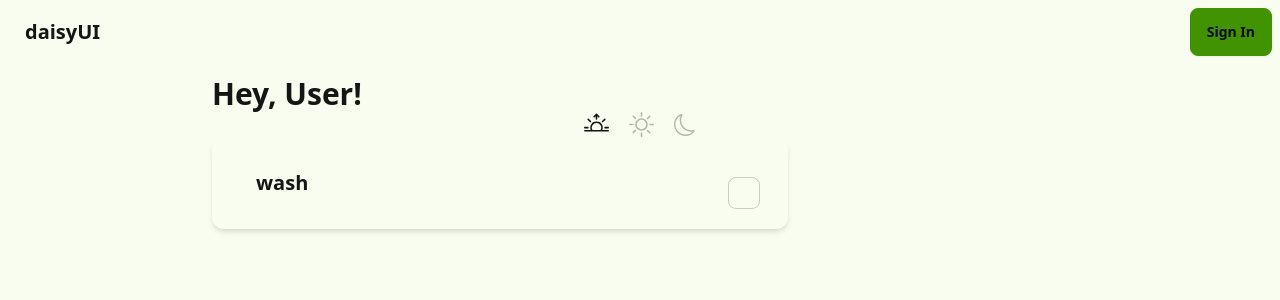
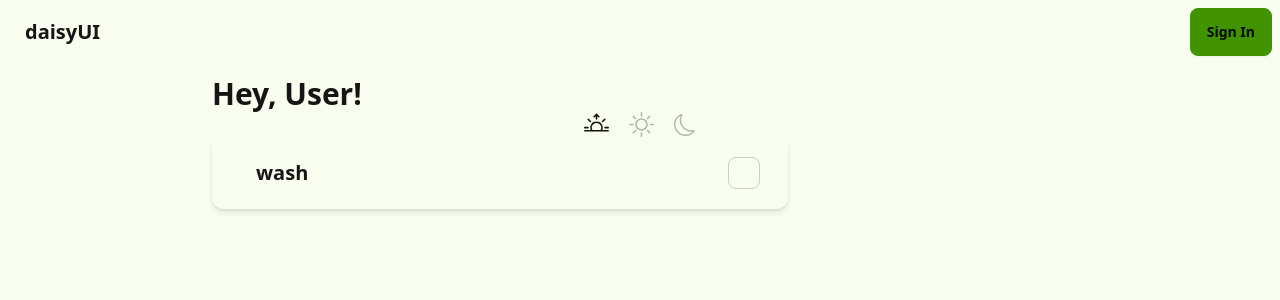
Before and after one commit to paulbgtr/trackhab, a React (Vite) app in the folder frontend/: page /dashboard in a window 1280 px wide. Shown: the top 300 px of the page. Built offline with nearby package versions, Linux system fonts and the light colour scheme.

Commit message:
feat: refactor Habit component's margins

```diff
--- a/frontend/src/components/routesComponents/dashboard/Habit.jsx
+++ b/frontend/src/components/routesComponents/dashboard/Habit.jsx
@@ -2,7 +2,7 @@ export const Habit = ({ title, isDone }) => {
   return (
     <div className={`rounded-xl min-w-xl shadow-md px-7 py-5`}>
       <div className="flex justify-between">
-        <div className="my-3 mx-4">
+        <div className="my-auto mx-4">
           <h3
             className={`${
               isDone && "line-through text-gray-500"
@@ -11,7 +11,7 @@ export const Habit = ({ title, isDone }) => {
             {title}
           </h3>
         </div>
-        <input type="checkbox" className="checkbox mt-5 checkbox-lg" />
+        <input type="checkbox" className="checkbox my-auto checkbox-lg" />
       </div>
     </div>
   );
```
